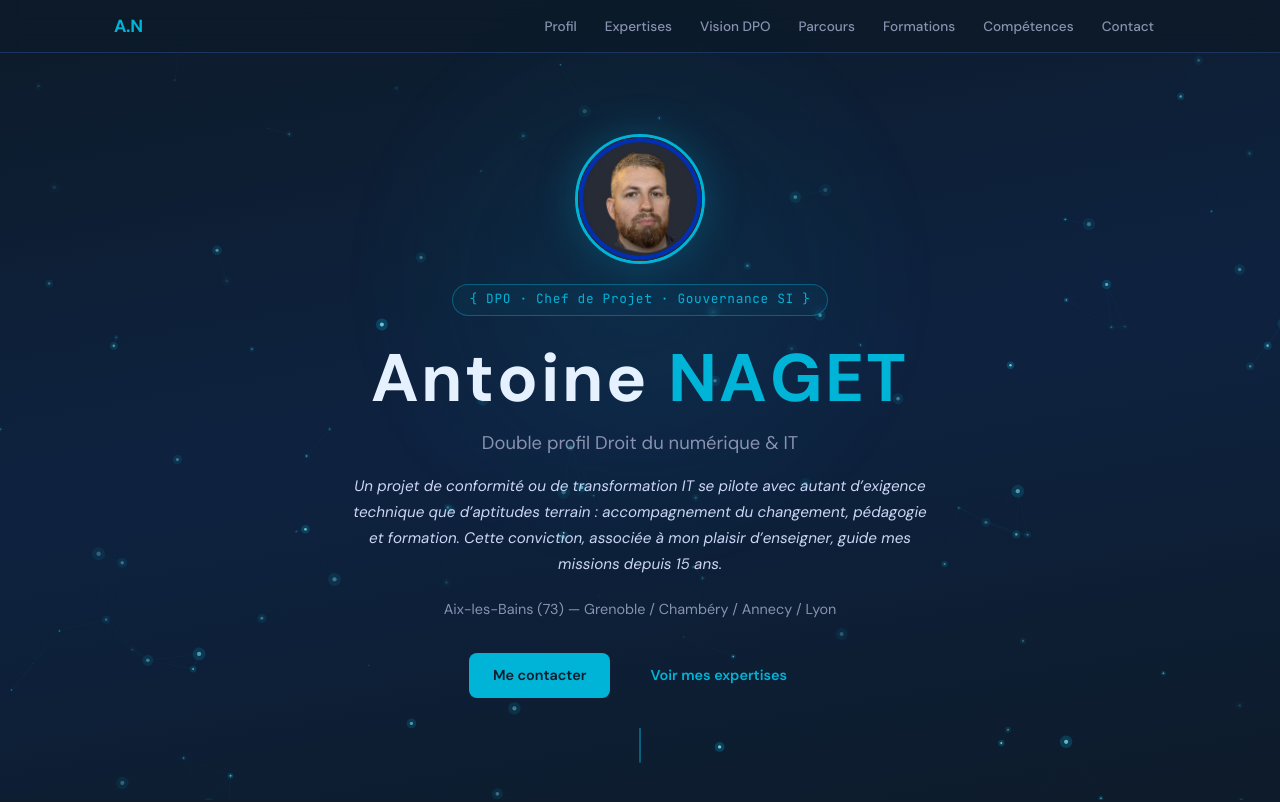
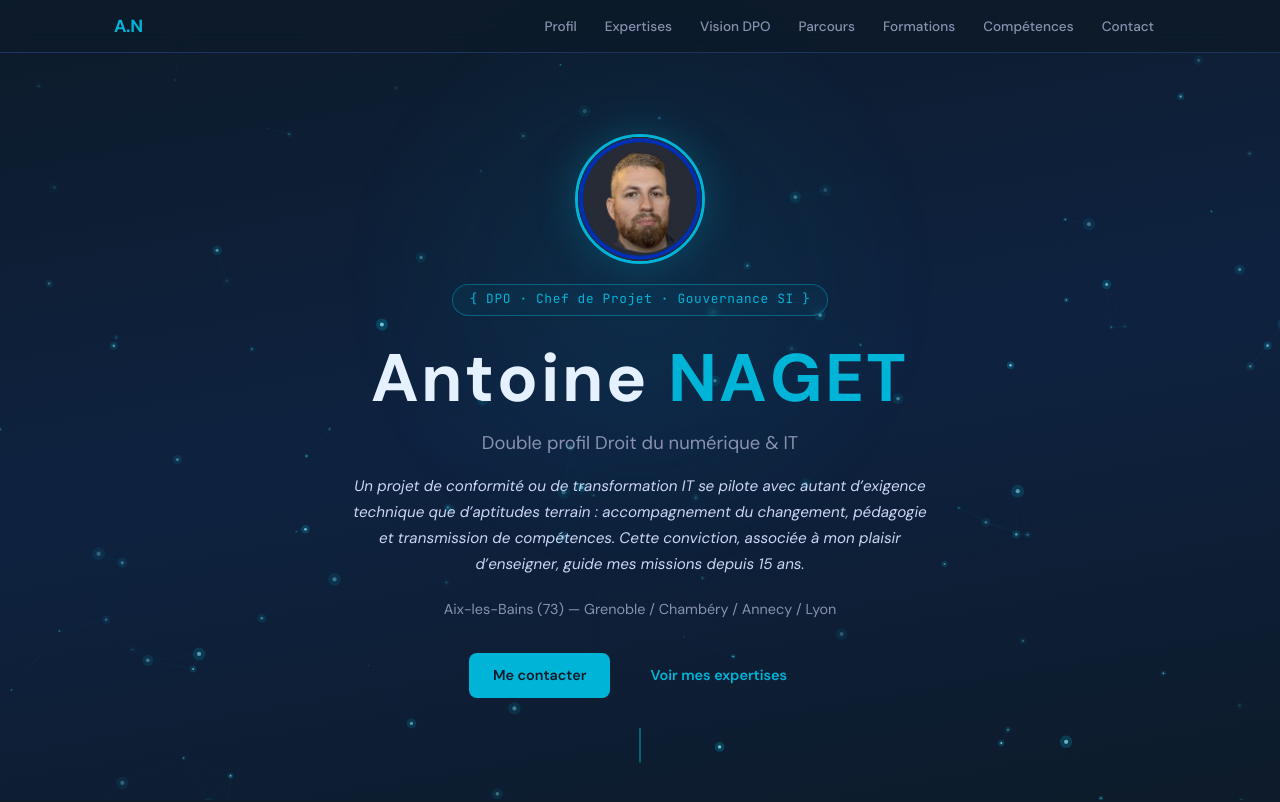
Before and after one commit to SupMBH/supmbh-site, a React (Vite) app: page / in a window 1280 px wide. Shown: the top 802 px of the page. Built offline with nearby package versions, Linux system fonts and the light colour scheme.

Commit message:
hero version finale propre

```diff
--- a/src/components/Hero.jsx
+++ b/src/components/Hero.jsx
@@ -226,7 +226,7 @@ export default function Hero() {
 
         <p className="hero-personal stagger-3">
           Un projet de conformité ou de transformation IT se pilote avec autant d’exigence technique que d’aptitudes terrain :
-          accompagnement du changement, pédagogie et formation.
+          accompagnement du changement, pédagogie et transmission de compétences.
           Cette conviction, associée à mon plaisir d’enseigner, guide mes missions depuis 15 ans.
         </p>
 
```
